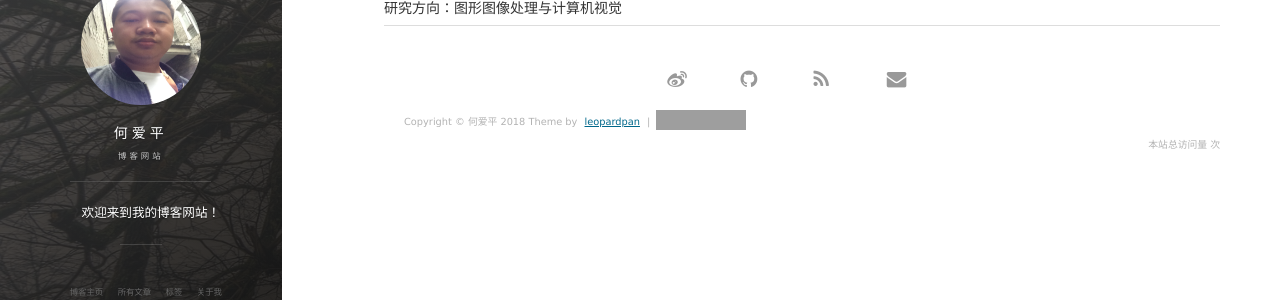
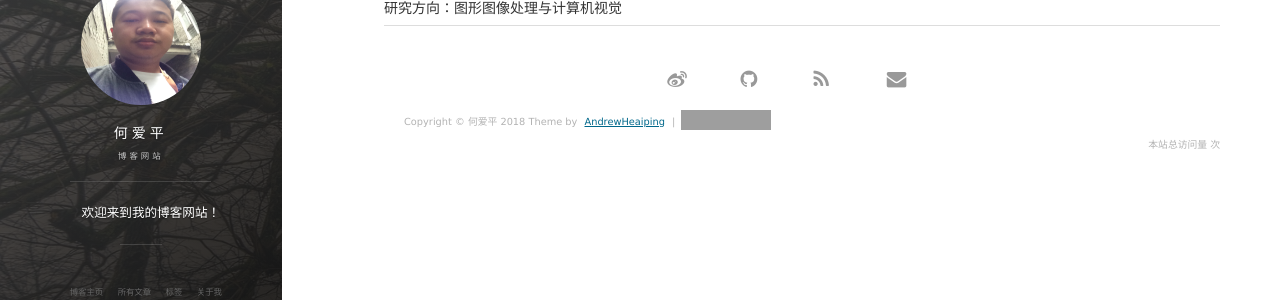
Before and after one commit to AndrewHeaiping/AndrewHeaiping.github.io., a Jekyll site: the page built from about.md, in a window 1280 px wide. Shown: the part 303-603 px from the top of the page. Built offline with Jekyll 4.4.1, drawn with Linux system fonts in a browser that asks for light colours; nearby versions of some CDN libraries; comment, search, counter and statistics services are not loaded; grey boxes are pictures that could not be loaded.

Commit message:
Update footer.html

```diff
--- a/_includes/footer.html
+++ b/_includes/footer.html
@@ -69,7 +69,7 @@
 
         <div class = "footer_div">
            <p class="copyright text-muted">
-            Copyright &copy; {{ site.title }} {{ site.time | date: '%Y' }} Theme by <a href="http://AndrewHeaiping.github.io/">leopardpan</a> |
+            Copyright &copy; {{ site.title }} {{ site.time | date: '%Y' }} Theme by <a href="http://AndrewHeaiping.github.io/">AndrewHeaiping</a> |
             <iframe
                 style="margin-left: 2px; margin-bottom:-5px;"
                 frameborder="0" scrolling="0" width="91px" height="20px"
```
